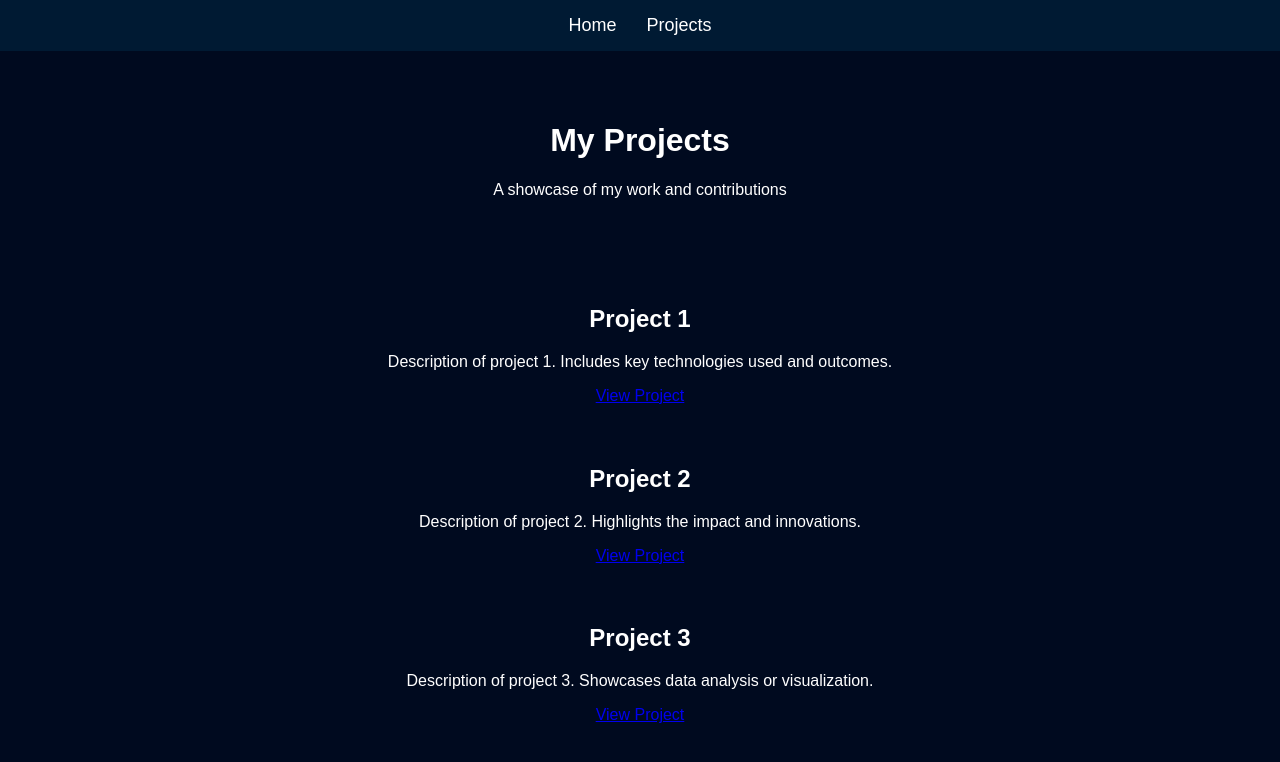
After one commit to glauciofilho/portfolio, a Flask app: page /projects in a window 1280 px wide. The commit adds this page. Shown: the top 762 px of the page. Run offline with Flask 3, Linux system fonts and the light colour scheme.

Commit message:
First look on the site

```diff
--- a/app/routes.py
+++ b/app/routes.py
@@ -1,6 +1,11 @@
-from app import app
-from flask import render_template
+from flask import Blueprint, render_template
 
-@app.route('/')
-def index():
-    return render_template('index.html', mensagem="Hello World!")
+main = Blueprint("main", __name__)
+
+@main.route("/")
+def home():
+    return render_template("index.html")
+
+@main.route("/projects")
+def projects():
+    return render_template("projects.html")
--- /dev/null
+++ b/app/static/styles.css
@@ -0,0 +1,50 @@
+body {
+    font-family: Arial, sans-serif;
+    margin: 0;
+    padding: 0;
+    background-color: #000A1F;
+    color: white;
+    text-align: center;
+}
+
+nav ul {
+    list-style: none;
+    padding: 0;
+    display: flex;
+    justify-content: center;
+    background-color: #001a33;
+    margin: 0;
+}
+
+nav ul li {
+    padding: 15px;
+}
+
+nav ul li a {
+    color: white;
+    text-decoration: none;
+    font-size: 18px;
+}
+
+header {
+    padding: 50px;
+}
+
+section {
+    max-width: 800px;
+    margin: auto;
+    padding: 20px;
+}
+
+@media (max-width: 768px) {
+    nav ul {
+        flex-direction: column;
+        text-align: center;
+    }
+    nav ul li {
+        padding: 10px;
+    }
+    section {
+        padding: 10px;
+    }
+}
--- /dev/null
+++ b/app/templates/projects.html
@@ -0,0 +1,36 @@
+<!DOCTYPE html>
+<html lang="en">
+<head>
+    <meta charset="UTF-8">
+    <meta name="viewport" content="width=device-width, initial-scale=1.0">
+    <title>Projects</title>
+    <link rel="stylesheet" href="{{ url_for('static', filename='styles.css') }}">
+</head>
+<body>
+    <nav>
+        <ul>
+            <li><a href="{{ url_for('main.home') }}">Home</a></li>
+            <li><a href="{{ url_for('main.projects') }}">Projects</a></li>
+        </ul>
+    </nav>
+    <header>
+        <h1>My Projects</h1>
+        <p>A showcase of my work and contributions</p>
+    </header>
+    <section>
+        <h2>Project 1</h2>
+        <p>Description of project 1. Includes key technologies used and outcomes.</p>
+        <a href="#">View Project</a>
+    </section>
+    <section>
+        <h2>Project 2</h2>
+        <p>Description of project 2. Highlights the impact and innovations.</p>
+        <a href="#">View Project</a>
+    </section>
+    <section>
+        <h2>Project 3</h2>
+        <p>Description of project 3. Showcases data analysis or visualization.</p>
+        <a href="#">View Project</a>
+    </section>
+</body>
+</html>
--- a/requirements.txt
+++ b/requirements.txt
@@ -1,2 +1 @@
 Flask
-# Adicione outras dependências aqui (ex: SQLAlchemy, requests, etc.)
--- a/run.py
+++ b/run.py
@@ -1,4 +1,6 @@
-from app import app
+from app import create_app
+
+app = create_app()
 
 if __name__ == '__main__':
     app.run(debug=True, host='0.0.0.0')
```
Also changed, not shown: app/__init__.py (+6 -2 lines), app/statics/style.css (deleted, +0 -9 lines), app/templates/index.html (+19 -4 lines), 1 other file.
